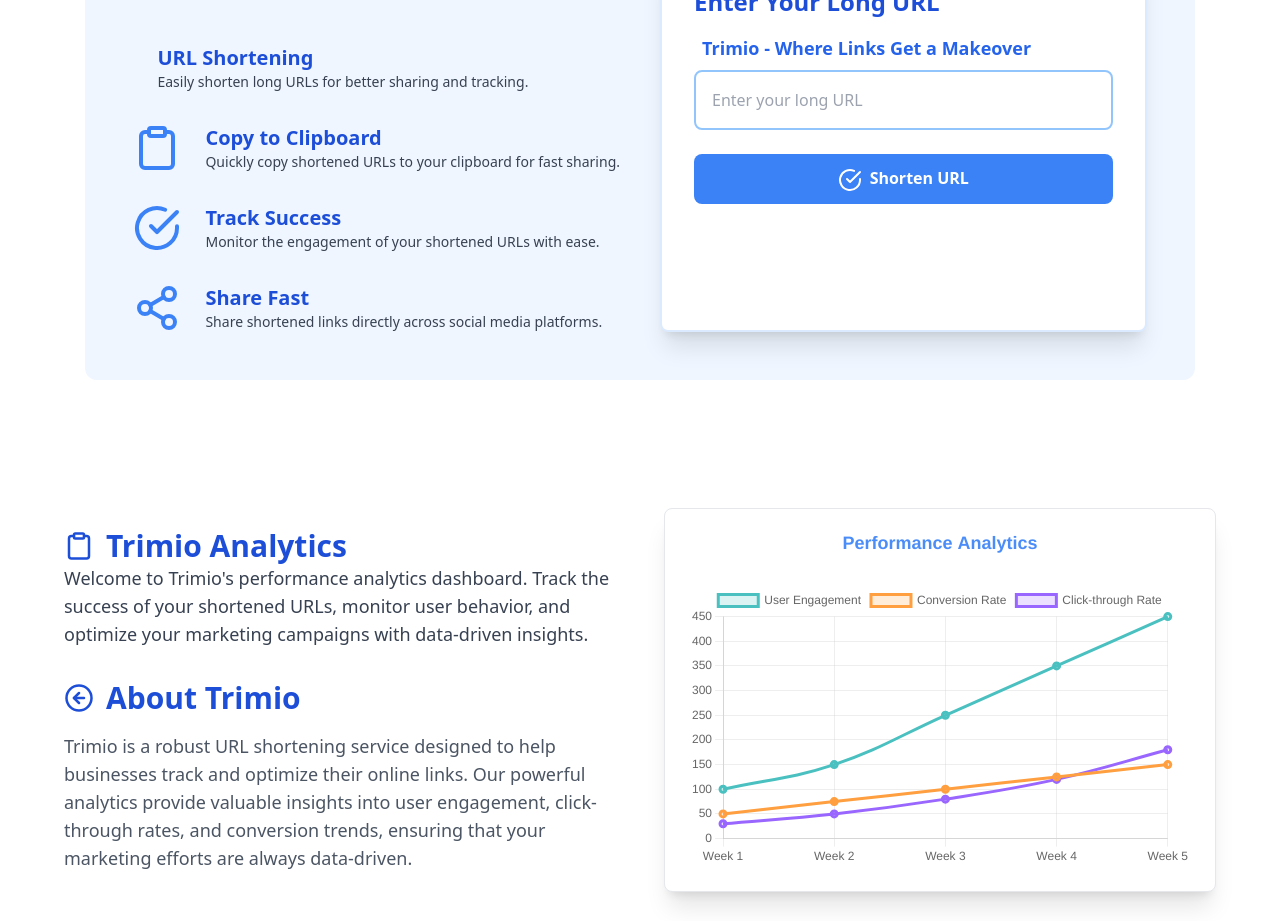
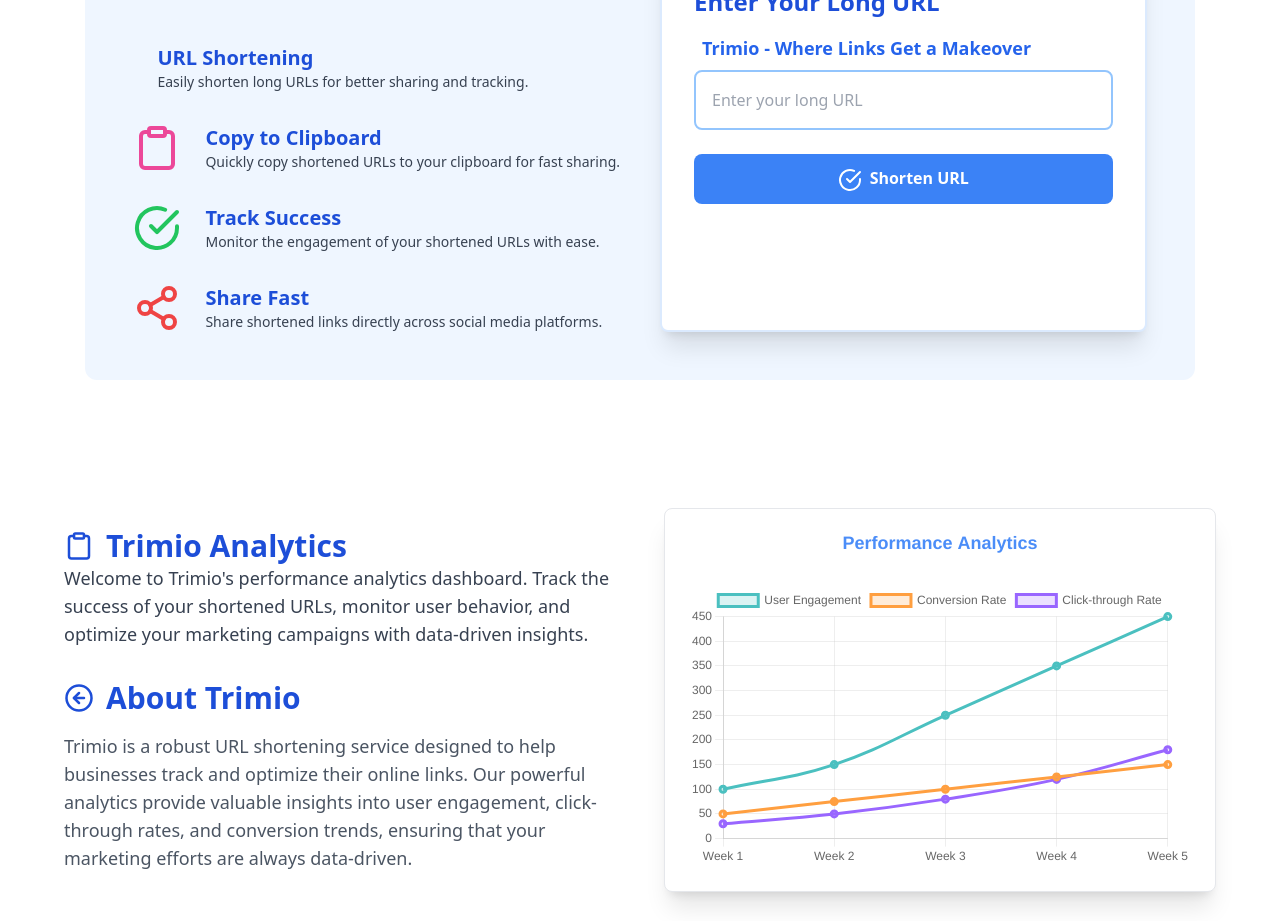
Before and after one commit to devsany/trimio, a React (Vite) app: page / in a window 1280 px wide. Shown: the part 1080-2001 px from the top of the page. Built offline with nearby package versions, Linux system fonts and the light colour scheme; no server answers.

Commit message:
add the color to icon

```diff
--- a/src/components/Home.jsx
+++ b/src/components/Home.jsx
@@ -245,7 +245,7 @@
               </div>
             </div>
             <div className="flex items-start space-x-6">
-              <Clipboard className="text-blue-500" size={48} />
+              <Clipboard className="text-pink-500" size={48} />
               <div>
                 <h3 className="text-xl font-semibold text-blue-700">
                   Copy to Clipboard
@@ -257,7 +257,7 @@
               </div>
             </div>
             <div className="flex items-start space-x-6">
-              <CheckCircle className="text-blue-500" size={48} />
+              <CheckCircle className="text-green-500" size={48} />
               <div>
                 <h3 className="text-xl font-semibold text-blue-700">
                   Track Success
@@ -268,7 +268,7 @@
               </div>
             </div>
             <div className="flex items-start space-x-6">
-              <Share2 className="text-blue-500" size={48} />
+              <Share2 className="text-red-500" size={48} />
               <div>
                 <h3 className="text-xl font-semibold text-blue-700">
                   Share Fast
```
